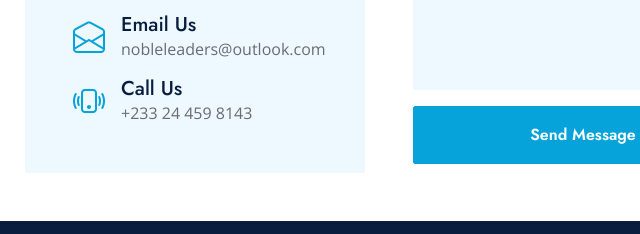
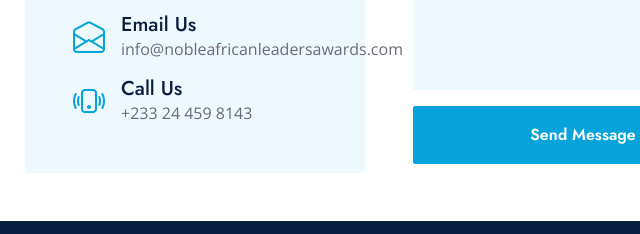
Before and after one commit to Fredasante/noble-african-leaders-awards, a plain HTML site: page contact.html in a window 1280 px wide. Shown: the part 749-983 px from the top of the page, 57-697 px from the left. Drawn offline with nearby package versions, Linux system fonts and the light colour scheme.

Commit message:
contact email modified

```diff
--- a/contact.html
+++ b/contact.html
@@ -149,7 +149,7 @@
                 <i class="bi bi-envelope-open fs-2 text-primary me-3"></i>
                 <div class="text-start">
                   <h5 class="mb-0">Email Us</h5>
-                  <span>nobleleaders@outlook.com</span>
+                  <span>info@nobleafricanleadersawards.com</span>
                 </div>
               </div>
               <div class="d-flex align-items-center">
```
